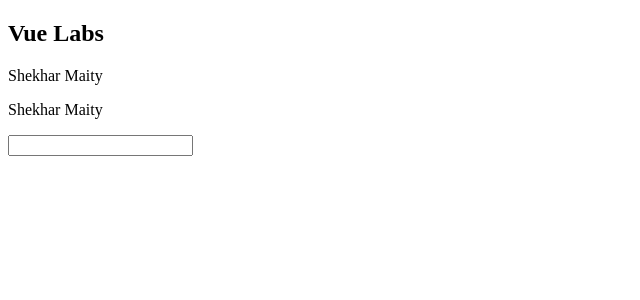
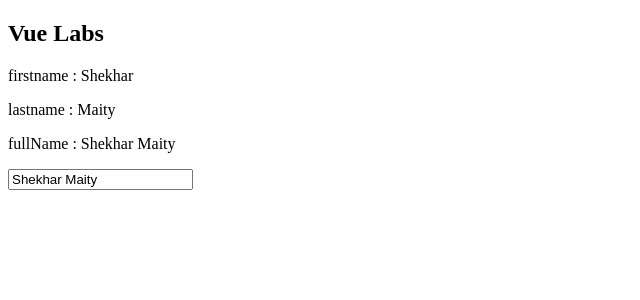
Before and after one commit to shekharmaity/vuejs-lec, a Vue app: page / in a window 1280 px wide. Shown: the top 300 px of the page, without its empty margins (0-640 px from the left). Built offline with nearby package versions, Linux system fonts and the light colour scheme.

Commit message:
feature computed get and set lab

```diff
--- a/src/App.vue
+++ b/src/App.vue
@@ -1,10 +1,10 @@
 <template>
   <div>
     <h2>Vue Labs</h2>
-    <p>{{ fullName }}</p>
-    <p>{{ getFullName() }}</p>
-
-    <input type="text" name="language" id="language" v-model="language">
+    <p>firstname : {{ firstName }}</p>
+    <p>lastname : {{ lastName }}</p>
+    <p>fullName : {{ fullName }}</p>
+    <input type="text" name="language" id="language" v-model.lazy="fullName">
   </div>
 </template>
 <script>
@@ -12,9 +12,9 @@
   name: 'App',
   data() {
     return {
-      language:"",
+      language: "",
       firstName: "Shekhar",
-      lastName: "Maity"
+      lastName: "Maity",
     }
   },
   methods: {
@@ -24,10 +24,49 @@
     }
   },
   computed: {
-    fullName() {
-      console.log("fullName");
-      return this.firstName + " " + this.lastName;
+    // fullName() {  //cache
+    //   console.log("fullName");
+    //   return this.firstName + " " + this.lastName;
+    // }
+
+
+    fullName: {  //cache
+      get() {
+        return this.firstName + " " + this.lastName;
+      },
+      set(value) {
+        //object BL
+        const name = value.split(' ');
+        this.firstName = name[0];
+        this.lastName = name[1];
+      }
     }
+    // advantages.
+    // cache data.
+    // less time and computed
+    // big object BL
+
+    // array Object - 200
+    // object - 30 field
+
+    // product name, product category, product price.
+
+    // productField(){
+    //   var[] product;
+    //   for(){
+
+    //     productName = obj(i).productName;
+    //     productCategory = obj[i].productCategory;
+    //     productPrice = obj[i].productPrice;
+
+    //     product.push();
+
+    //     return product;
+    //   }
+
+    // }
+
+
   }
 }
 </script>
```
